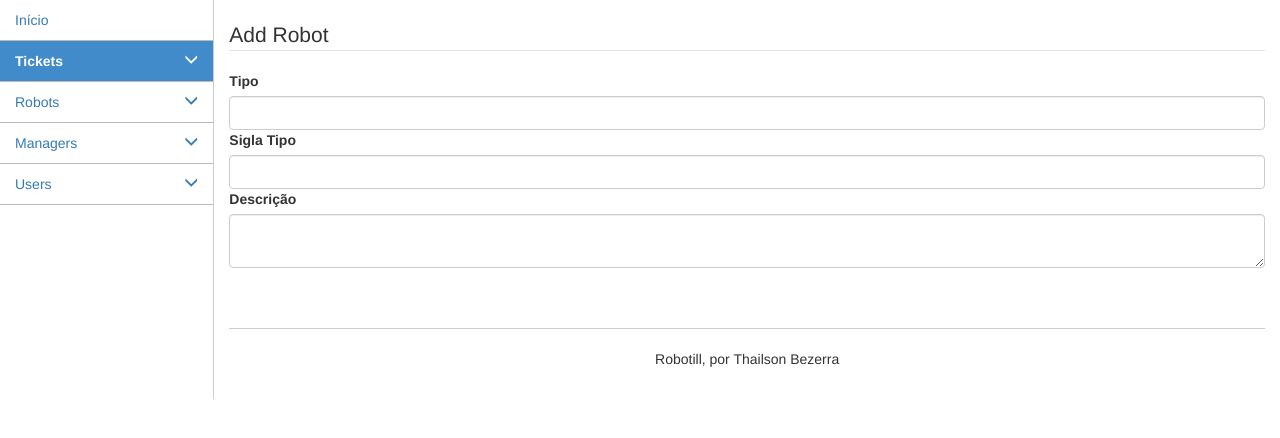
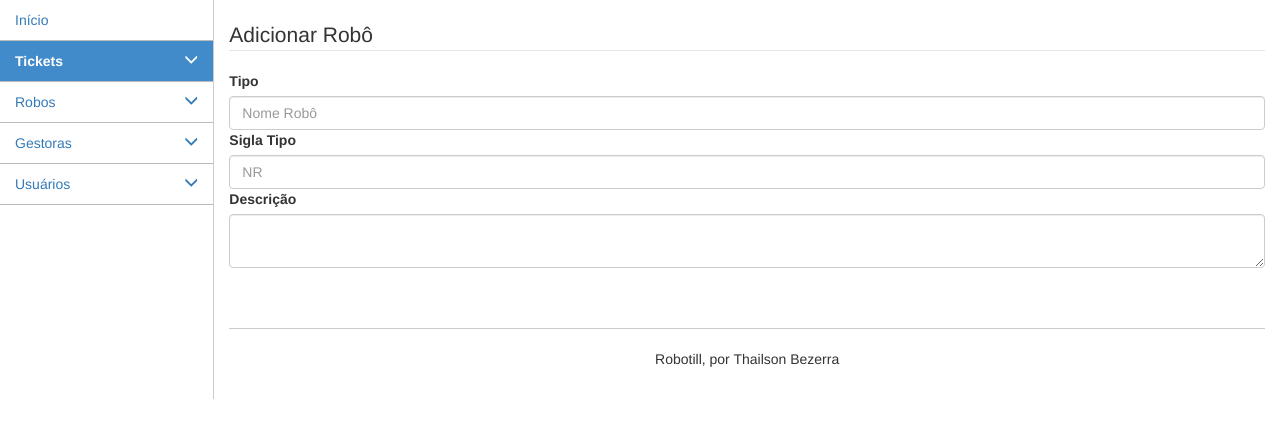
Before and after one commit to thailsonbezerra/robotill, a CakePHP app: the page made by app/View/Robots/add.ctp in a window 1280 px wide. Shown: the part 52-490 px from the top of the page. Run offline with PHP 8.4 and a stand-in for CakePHP, Linux system fonts and the light colour scheme; the template is opened without the code that fills it, so the values that code supplies are empty; form fields are guessed from the names that the template uses; some libraries are stand-ins or nearby versions.

Commit message:
style: pequenos ajustes na view add de cada modulo

```diff
--- a/app/View/Layouts/default.ctp
+++ b/app/View/Layouts/default.ctp
@@ -79,18 +79,18 @@
 					<li><a href="/tickets/add">Abrir</a></li>
 				</ol>
 				<li>
-					<a href="#" data-toggle="collapse" data-target="#nav-robots">Robots <span class="glyphicon glyphicon-menu-down navbar-right"></span></a>
+					<a href="#" data-toggle="collapse" data-target="#nav-robots">Robos <span class="glyphicon glyphicon-menu-down navbar-right"></span></a>
 				</li>
 				<ol id="nav-robots" class="nav nav-sub-sidebar collapse out">
 					<li><a href="/robots">Listar</a></li>
 					<li><a href="/robots/add">Abrir</a></li>
 				</ol>
-				<li><a href="#" data-toggle="collapse" data-target="#nav-managers">Managers <span class="glyphicon glyphicon-menu-down navbar-right"></span></a></li>
+				<li><a href="#" data-toggle="collapse" data-target="#nav-managers">Gestoras <span class="glyphicon glyphicon-menu-down navbar-right"></span></a></li>
 				<ol id="nav-managers" class="nav nav-sub-sidebar collapse out">
 					<li><a href="/managers">Listar</a></li>
 					<li><a href="/managers/add">Abrir</a></li>
 				</ol>
-				<li><a href="#" data-toggle="collapse" data-target="#nav-users">Users <span class="glyphicon glyphicon-menu-down navbar-right"></span></a></li>
+				<li><a href="#" data-toggle="collapse" data-target="#nav-users">Usuários <span class="glyphicon glyphicon-menu-down navbar-right"></span></a></li>
 				<ol id="nav-users" class="nav nav-sub-sidebar collapse out">
 					<li><a href="/users">Listar</a></li>
 					<li><a href="/users/add">Abrir</a></li>
--- a/app/View/Managers/add.ctp
+++ b/app/View/Managers/add.ctp
@@ -1,6 +1,6 @@
 <div class="managers form">
 
-	<legend><?php echo __('Add Manager'); ?></legend>
+	<legend><?php echo __('Adicionar Gestora'); ?></legend>
 
 	<?php
 		$form = $this->Form->create('Manager');
@@ -9,12 +9,16 @@
 			'div' => 'form-group',
 			'class' => 'form-control',
 			'type' => 'text',
+			'placeholder' => 'Administrador'
+
 		));
 		$form .= $this->Form->input('name_curt', array(
 			'label' => 'Sigla Gestora',
 			'div' => 'form-group',
 			'class' => 'form-control',
 			'type' => 'text',
+			'placeholder' => 'ADM'
+
 		));
 		$form .= $this->Form->end(
 			array(
--- a/app/View/Robots/add.ctp
+++ b/app/View/Robots/add.ctp
@@ -1,5 +1,5 @@
 <div class="robots form">
-	<legend><?php echo __('Add Robot'); ?></legend>
+	<legend><?php echo __('Adicionar Robô'); ?></legend>
 
 	<?php
 		$form = $this->Form->create('Robot');
@@ -7,13 +7,17 @@
 			'label' => 'Tipo',
 			'div' => 'form-group',
 			'class' => 'form-control',
-			'type' => 'text'
+			'type' => 'text',
+			'placeholder' => 'Nome Robô'
 		));
 		$form .= $this->Form->input('type_curt', array(
 			'label' => 'Sigla Tipo',
 			'div' => 'form-group',
 			'class' => 'form-control',
-			'type' => 'text'
+			'type' => 'text',
+			'placeholder' => 'NR'
+
+
 		));
 		$form .= $this->Form->input('description', array(
 			'label' => 'Descrição',
--- a/app/View/Tickets/add.ctp
+++ b/app/View/Tickets/add.ctp
@@ -24,6 +24,7 @@
 			'div' => 'form-group',
 			'class' => 'form-control',
 			'type' => 'textarea',
+			'required'
 		));
 
 		$form .= $this->Form->end(array(
--- a/app/View/Users/add.ctp
+++ b/app/View/Users/add.ctp
@@ -1,6 +1,6 @@
 <div class="users form">
 
-	<legend><?php echo __('Add User'); ?></legend>
+	<legend><?php echo __('Adicionar Usuário'); ?></legend>
 
 	<?php
 		$form = $this->Form->create('User');
```
